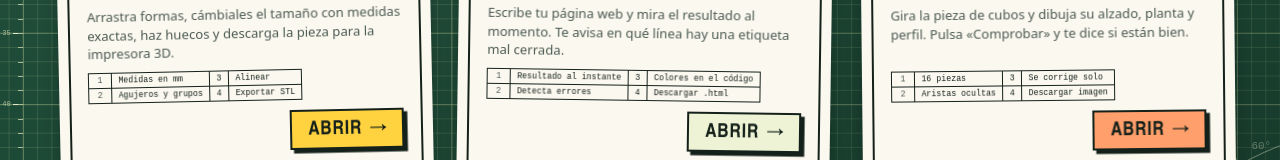
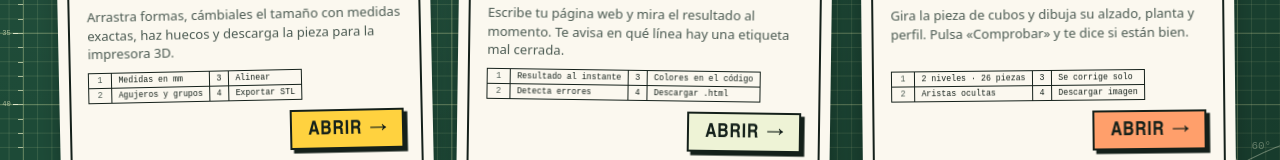
Before and after one commit to jsalsal003/jsalsal003.github.io, a plain HTML site: page index.html in a window 1280 px wide. Shown: the part 490-650 px from the top of the page. Drawn offline with Linux system fonts and the light colour scheme; a web font is replaced by a local one.

Commit message:
Actualizar portada (2026-11-15)

```diff
--- a/index.html
+++ b/index.html
@@ -324,7 +324,7 @@
         <p>Gira la pieza de cubos y dibuja su alzado, planta y perfil. Pulsa «Comprobar» y te dice si están bien.</p>
         <div class="row">
           <table class="parts" aria-label="Características">
-            <tr><td>1</td><td>16 piezas</td><td>3</td><td>Se corrige solo</td></tr>
+            <tr><td>1</td><td>2 niveles · 26 piezas</td><td>3</td><td>Se corrige solo</td></tr>
             <tr><td>2</td><td>Aristas ocultas</td><td>4</td><td>Descargar imagen</td></tr>
           </table>
           <span class="go">Abrir <i>→</i></span>
```
